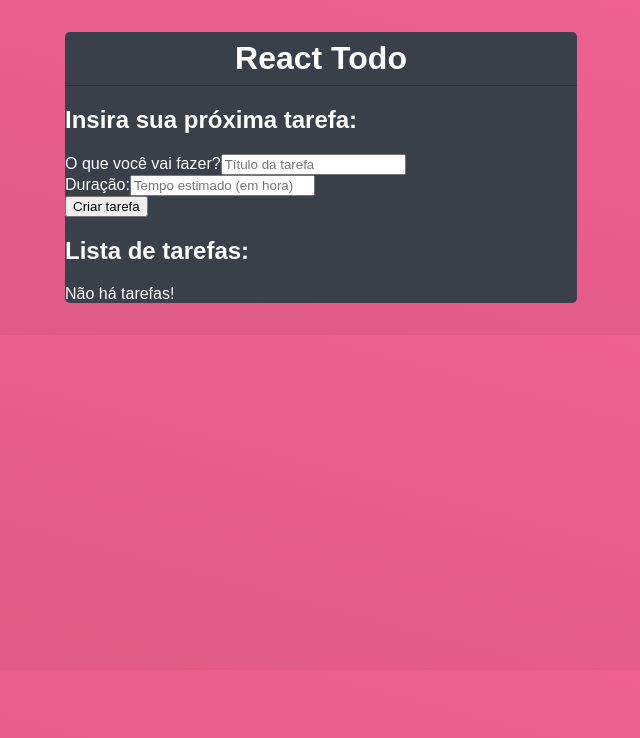
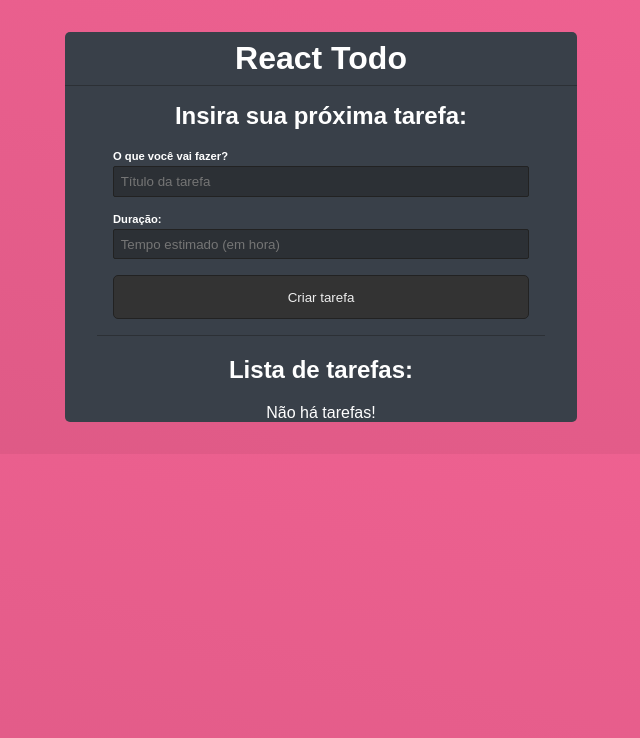
Before and after one commit to mig-ramos/todo-react, a React (Create React App) app: page / in a window 1280 px wide. Shown: the top 738 px of the page, without its empty margins (319-959 px from the left). Built offline with nearby package versions, Linux system fonts and the light colour scheme.

Commit message:
Estilizando formulario

```diff
--- a/src/App.css
+++ b/src/App.css
@@ -15,3 +15,46 @@
 .todo-header h1 {
   margin: 0;
 }
+
+.form-todo {
+  padding: 1em;
+  margin: 0 2em;
+  border-bottom: 1px solid #2C3035;
+}
+
+.form-todo h2,
+.list-todo {
+  text-align: center;
+  margin-top: 0;
+}
+
+.form-control {
+  display: flex;
+  flex-direction: column;
+  margin-bottom: 1em;
+}
+
+.form-control label {
+  font-weight: bold;
+  font-size: .7em;
+  margin-bottom: .4em;
+}
+
+.form-control input {
+  border: 1px solid #222;
+  border-radius: 2px;
+  background-color: #2c3035;
+  padding: .5em;
+  color: #dfdfdf;
+}
+
+input[type="submit"] {
+  background-color: #333;
+  color: #eee;
+  display: block;
+  width: 100%;
+  border: 1px solid #222;
+  border-radius: 5px;
+  padding: 1em;
+  cursor: pointer;
+}
--- a/src/App.js
+++ b/src/App.js
@@ -25,8 +25,10 @@
       done: false,
     };
 
-    // Envio para api
-    console.log(todo);
+    // // Envio para api
+    // console.log(todo);
+
+
 
     setTitle("");
     setTime("");
```
